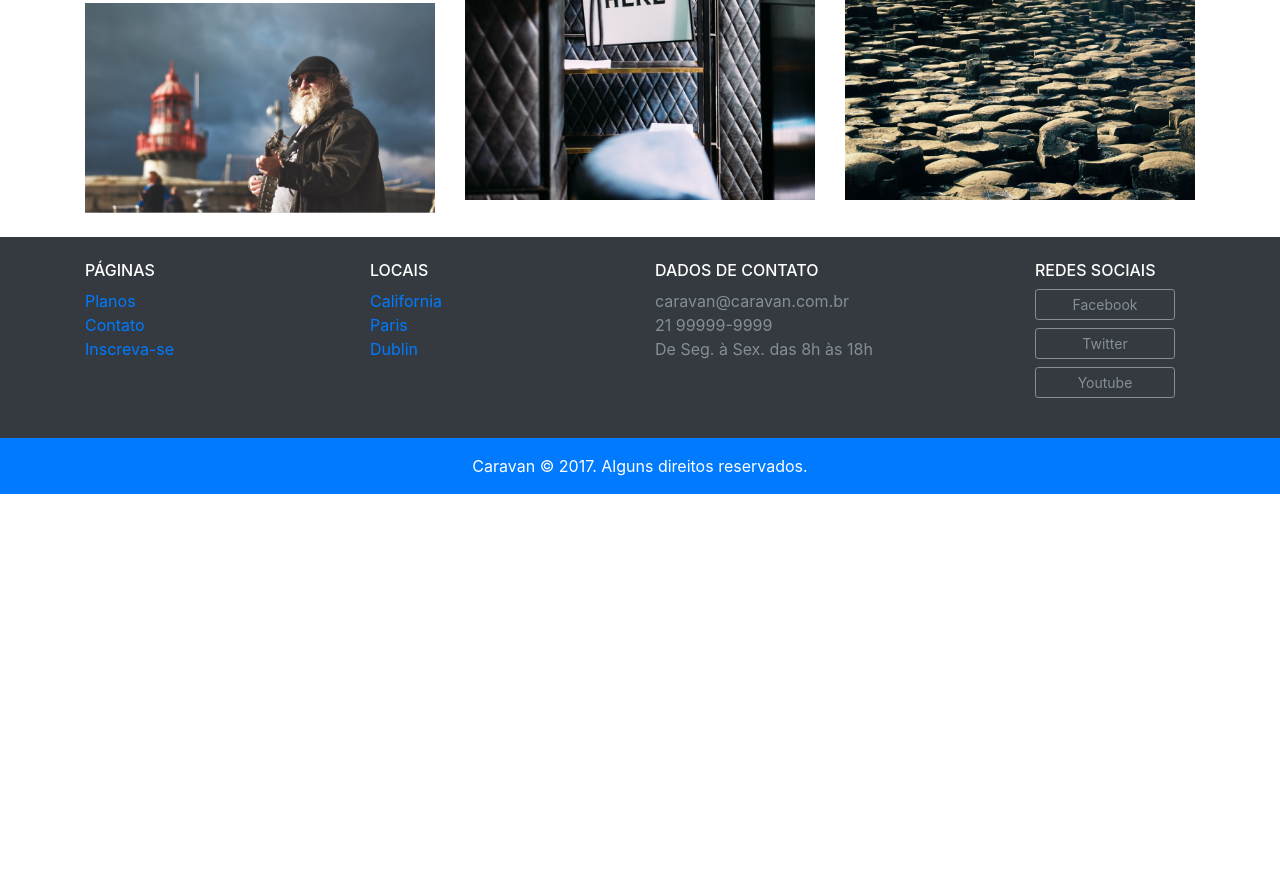
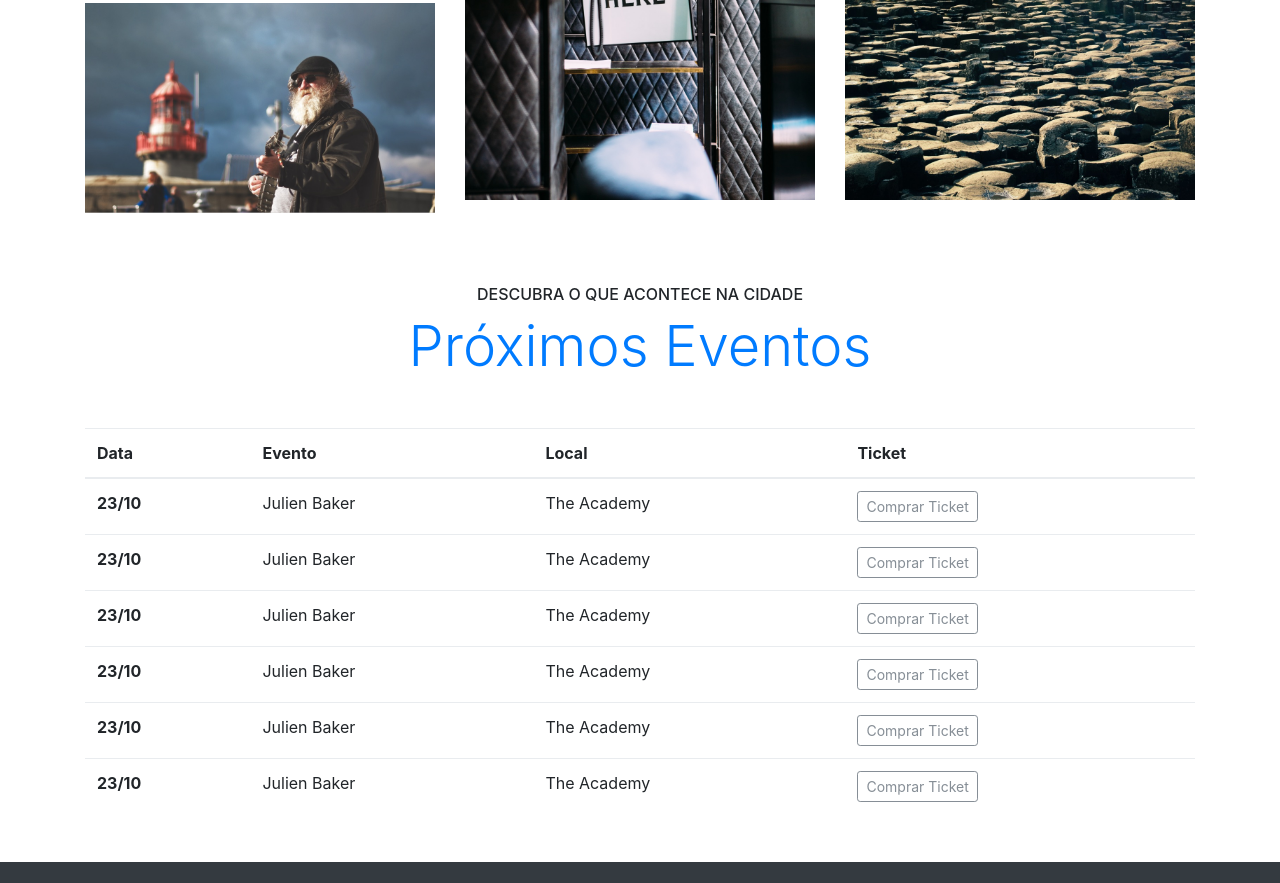
Before and after one commit to Davi-Bandeira/bootstrap4-study, a plain HTML site: page caravan/local.html in a window 1280 px wide. Shown: the part 730-1613 px from the top of the page. Before the commit the page ends 1224 px from the top, so only its background shows below. Drawn offline with Linux system fonts and the light colour scheme.

Commit message:
Bootstrap Tabela

```diff
--- a/caravan/local.html
+++ b/caravan/local.html
@@ -98,8 +98,62 @@
       </div>
     </section>
 
+    <section class="container">
+      <div class="text-center my-5">
+        <span class="h6 d-block">DESCUBRA O QUE ACONTECE NA CIDADE</span>
+        <h1 class="display-4 text-primary">Próximos Eventos</h1>
+      </div>
+      <table class="table table-hover table-responsive-md">
+        <thead>
+          <tr>
+            <th scope="col">Data</th>
+            <th scope="col">Evento</th>
+            <th scope="col">Local</th>
+            <th scope="col">Ticket</th>
+          </tr>
+        </thead>
+        <tbody>
+          <tr>
+            <th scope="row">23/10</th>
+            <td>Julien Baker</td>
+            <td>The Academy</td>
+            <td><a href="#" class="btn btn-outline-secondary btn-sm">Comprar Ticket</a></td>
+          </tr>
+          <tr>
+            <th scope="row">23/10</th>
+            <td>Julien Baker</td>
+            <td>The Academy</td>
+            <td><a href="#" class="btn btn-outline-secondary btn-sm">Comprar Ticket</a></td>
+          </tr>
+          <tr>
+            <th scope="row">23/10</th>
+            <td>Julien Baker</td>
+            <td>The Academy</td>
+            <td><a href="#" class="btn btn-outline-secondary btn-sm">Comprar Ticket</a></td>
+          </tr>
+          <tr>
+            <th scope="row">23/10</th>
+            <td>Julien Baker</td>
+            <td>The Academy</td>
+            <td><a href="#" class="btn btn-outline-secondary btn-sm">Comprar Ticket</a></td>
+          </tr>
+          <tr>
+            <th scope="row">23/10</th>
+            <td>Julien Baker</td>
+            <td>The Academy</td>
+            <td><a href="#" class="btn btn-outline-secondary btn-sm">Comprar Ticket</a></td>
+          </tr>
+          <tr>
+            <th scope="row">23/10</th>
+            <td>Julien Baker</td>
+            <td>The Academy</td>
+            <td><a href="#" class="btn btn-outline-secondary btn-sm">Comprar Ticket</a></td>
+          </tr>
+        </tbody>
+      </table>
+    </section>
 
-    <footer class="bg-dark text-white">
+    <footer class="bg-dark text-white mt-5">
       <div class="container py-4">
         <div class="row">
           <div class="col-md-3 col-6">
```
Also changed, not shown: caravan/index.html (+1 -1 lines).
